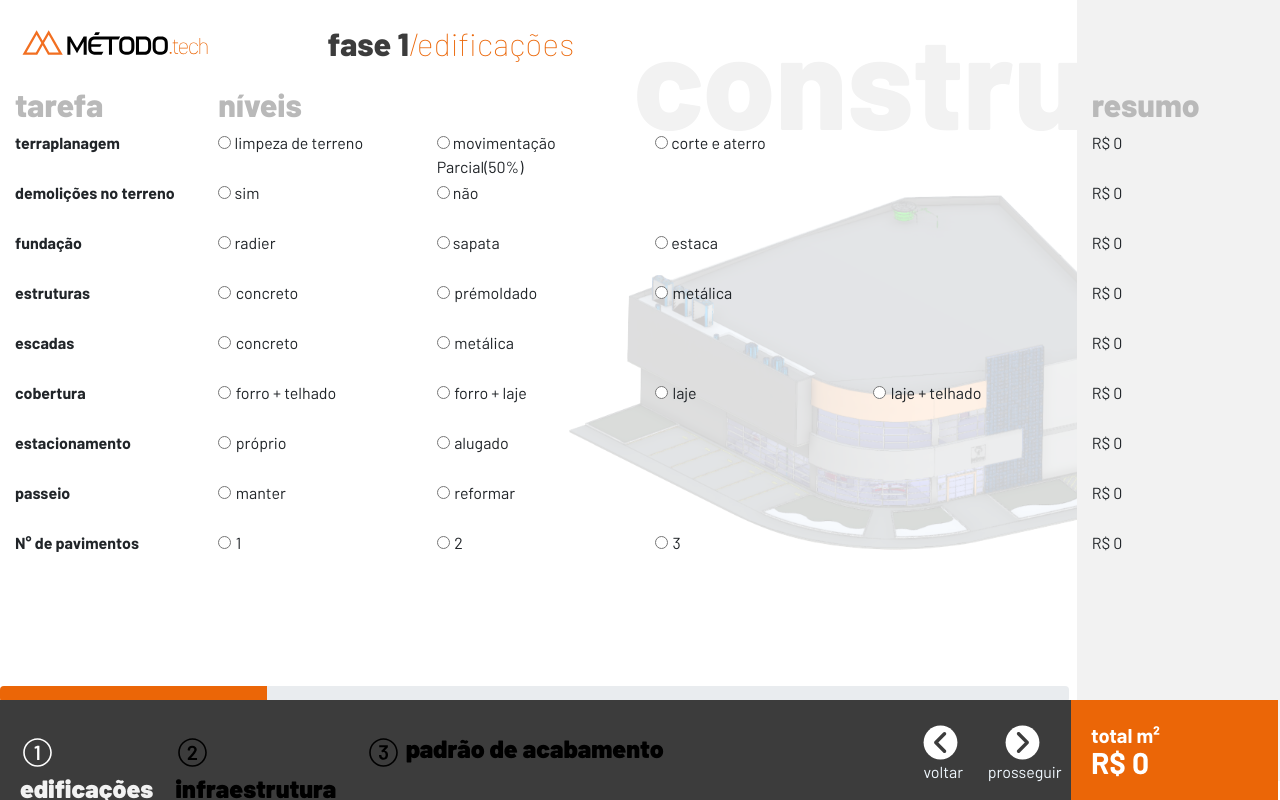
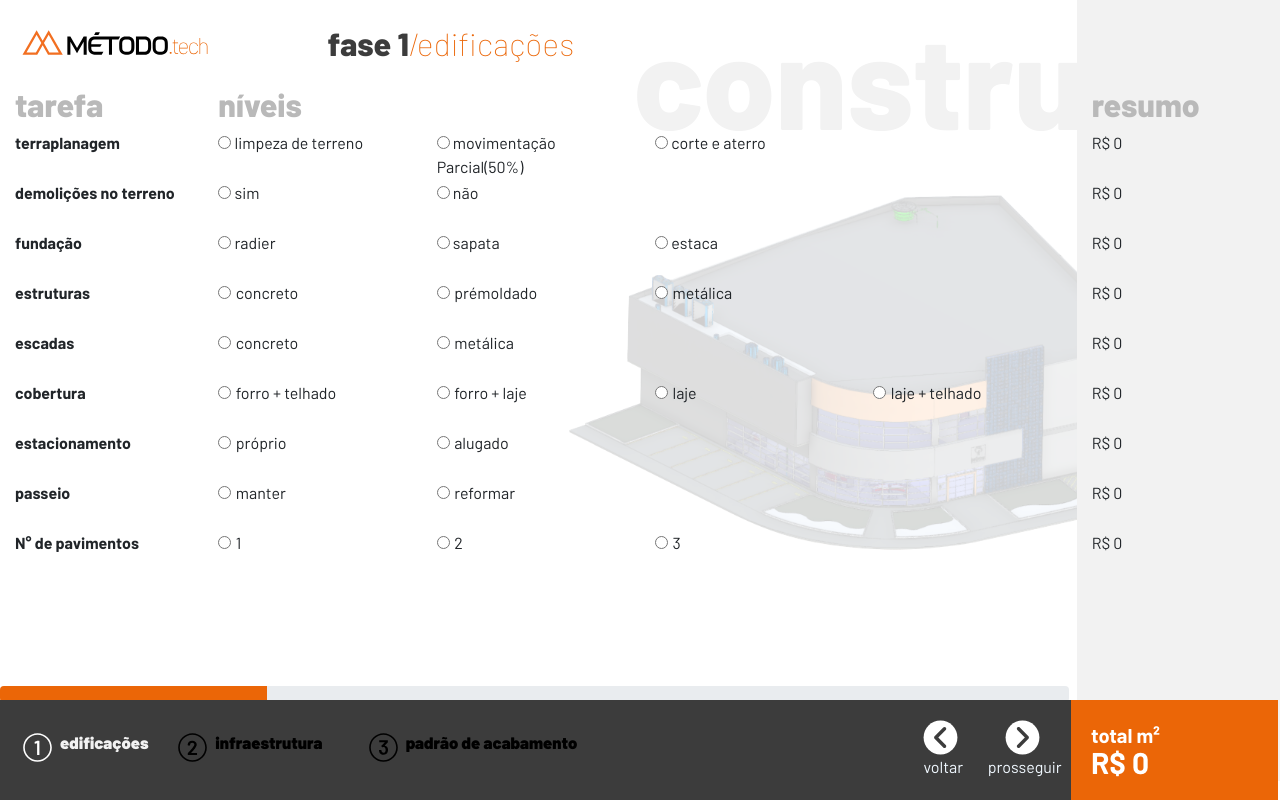
Before and after one commit to dieguto/metodo-construtor-virtual, a React (Create React App) app in the folder construtor-virtual/: page /reforma in a window 1280 px wide. Shown: the top 800 px of the page. Built offline with nearby package versions, Linux system fonts and the light colour scheme.

Commit message:
Ajustando a fonte do rodapé

```diff
--- a/construtor-virtual/src/components/PadraoAcabamento.js
+++ b/construtor-virtual/src/components/PadraoAcabamento.js
@@ -746,7 +746,7 @@ export default class PadraoAcabamento extends Component {
             />{" "}
             <span className="barlow-regular"> drywall</span>
           </div>
-          <div className="col-2  regular">
+          {/* <div className="col-2  regular">
             <input
               name="vedacoes-internas-rd"
               type="radio"
@@ -755,7 +755,8 @@ export default class PadraoAcabamento extends Component {
               id="unificacao-vedacoes"
             />{" "}
             <span className="barlow-regular"> unificação</span>
-          </div>
+          </div> */}
+          <div className="col-2  regular"></div>
           <div className="col-2  regular"></div>
 
           <div className="col-2  regular menu-resumo">
--- a/construtor-virtual/src/css/rodape.css
+++ b/construtor-virtual/src/css/rodape.css
@@ -70,10 +70,10 @@
 .tamanho-icone {
   height: 35px;
   width: 35px;
-  margin-top: 5px;
+  /* margin-top: 5px; */
   margin-right: 5px;
 }
 
 .fonte-footer-pag {
-  font-size: 25px;
+  font-size: 1.3vw;
 }
```
